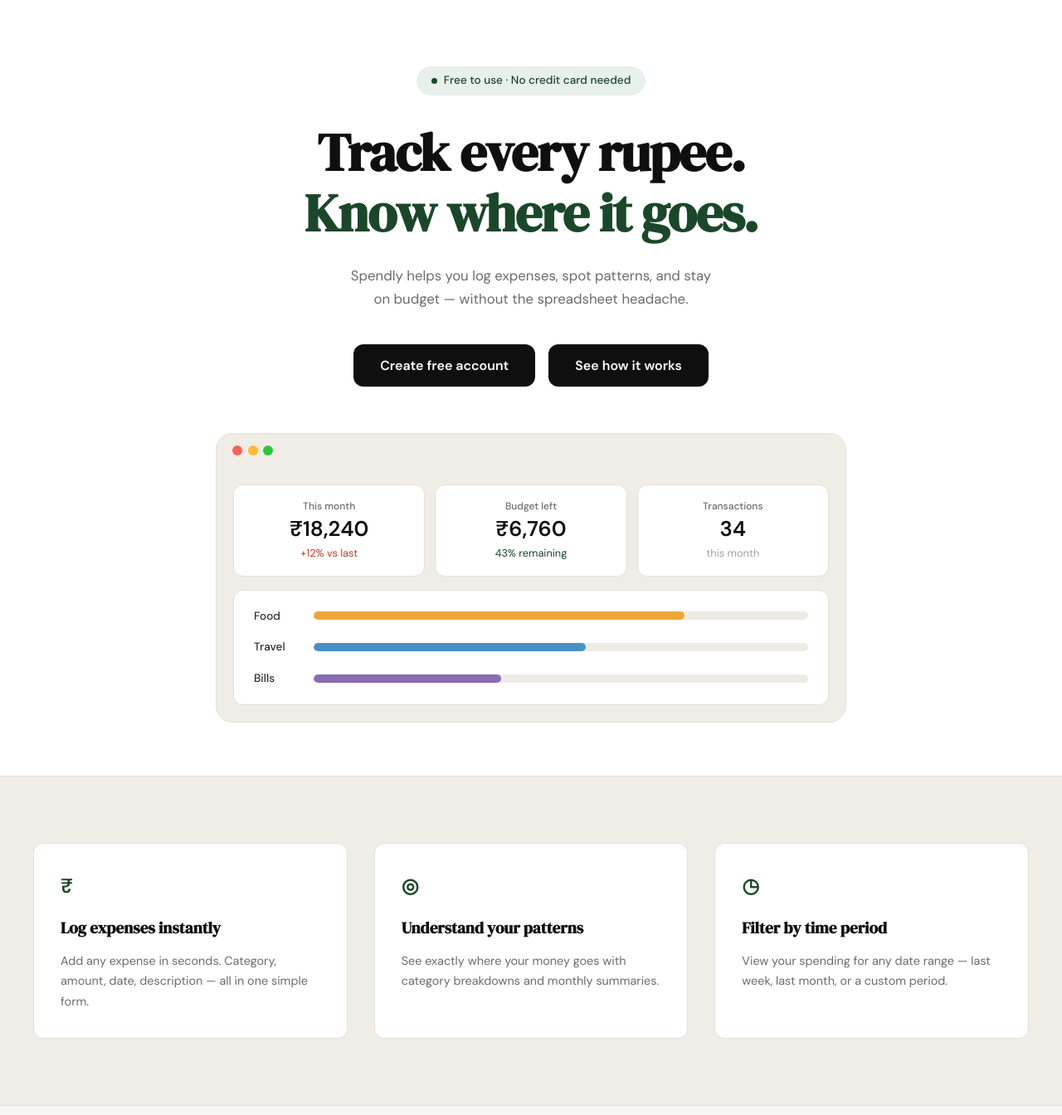
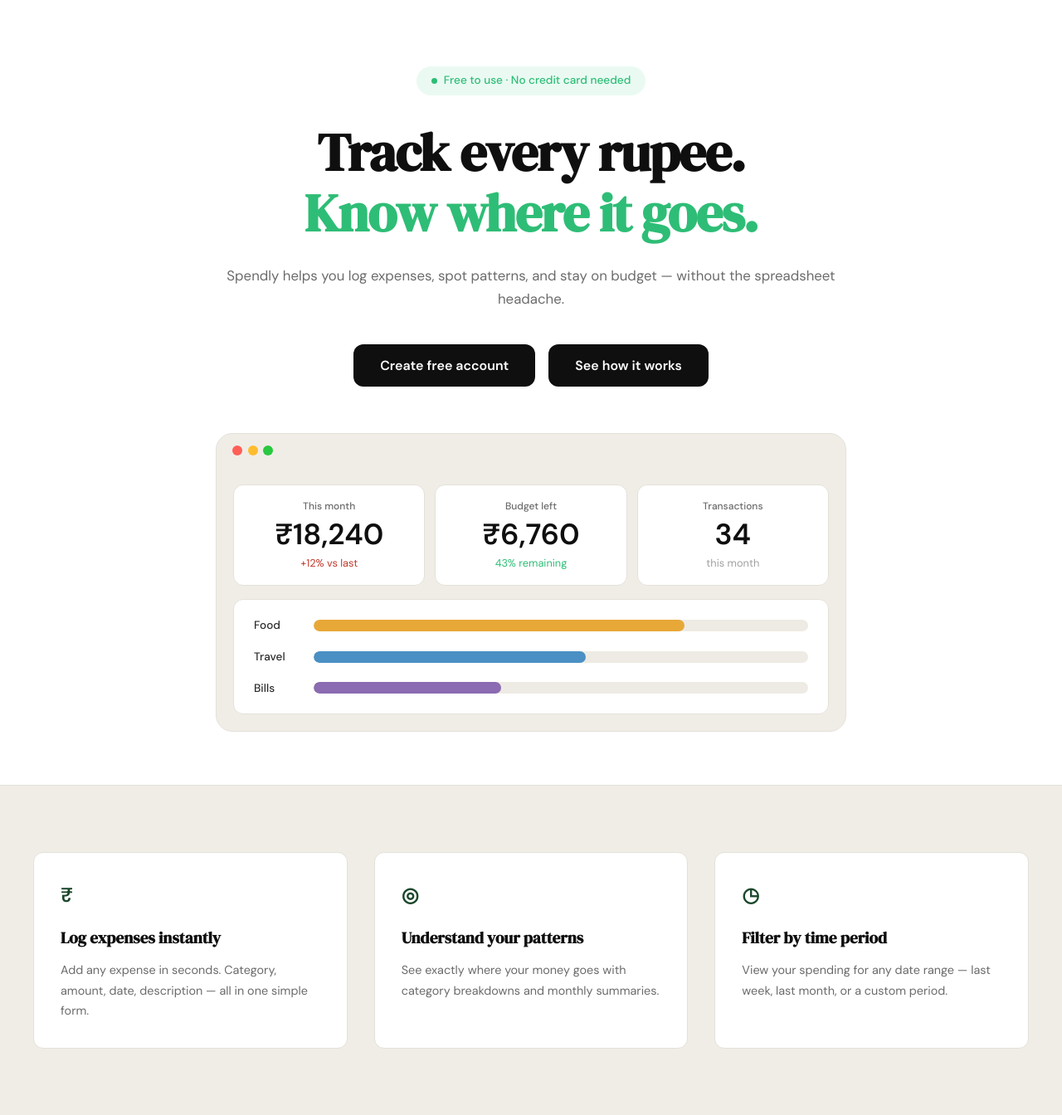
Before and after one commit to superssonicc/spendly, a Flask app: page / in a window 1280 px wide. Shown: the part 61-1405 px from the top of the page at 83% size. Run offline with Flask 3, Linux system fonts and the light colour scheme.

Commit message:
landing redesign hero section to match mockup

```diff
--- a/static/css/landing.css
+++ b/static/css/landing.css
@@ -22,8 +22,8 @@
     display: inline-flex;
     align-items: center;
     gap: 0.5rem;
-    background: var(--accent-light);
-    color: var(--accent);
+    background: #eafaf3;
+    color: #2ebd76;
     font-size: 0.85rem;
     font-weight: 500;
     padding: 0.4rem 1.1rem;
@@ -35,7 +35,7 @@
     width: 7px;
     height: 7px;
     border-radius: 50%;
-    background: var(--accent);
+    background: #2ebd76;
     flex-shrink: 0;
 }
 
@@ -50,7 +50,7 @@
 }
 
 .hero-v2-title-accent {
-    color: var(--accent);
+    color: #2ebd76;
 }
 
 /* Subtitle */
@@ -84,7 +84,7 @@
 }
 
 .hero-v2-btn:hover {
-    background: var(--accent);
+    background: #2ebd76;
 }
 
 /* Browser mock */
@@ -149,7 +149,7 @@
 }
 
 .mock-stat-value {
-    font-size: 1.6rem;
+    font-size: 2.2rem;
     font-weight: 600;
     color: var(--ink);
     line-height: 1.2;
@@ -161,7 +161,7 @@
 }
 
 .mock-stat-sub--danger  { color: #c0392b; }
-.mock-stat-sub--success { color: var(--accent); }
+.mock-stat-sub--success { color: #2ebd76; }
 
 /* Category bars */
 .mock-cats {
@@ -189,7 +189,7 @@
 }
 
 .mock-cat-track {
-    height: 10px;
+    height: 14px;
     background: var(--border-soft);
     border-radius: 999px;
     overflow: hidden;
--- a/templates/landing.html
+++ b/templates/landing.html
@@ -20,7 +20,7 @@
         </h1>
 
         <p class="hero-v2-subtitle">
-            Spendly helps you log expenses, spot patterns, and stay<br>
+            Spendly helps you log expenses, spot patterns, and stay
             on budget — without the spreadsheet headache.
         </p>
 
```
